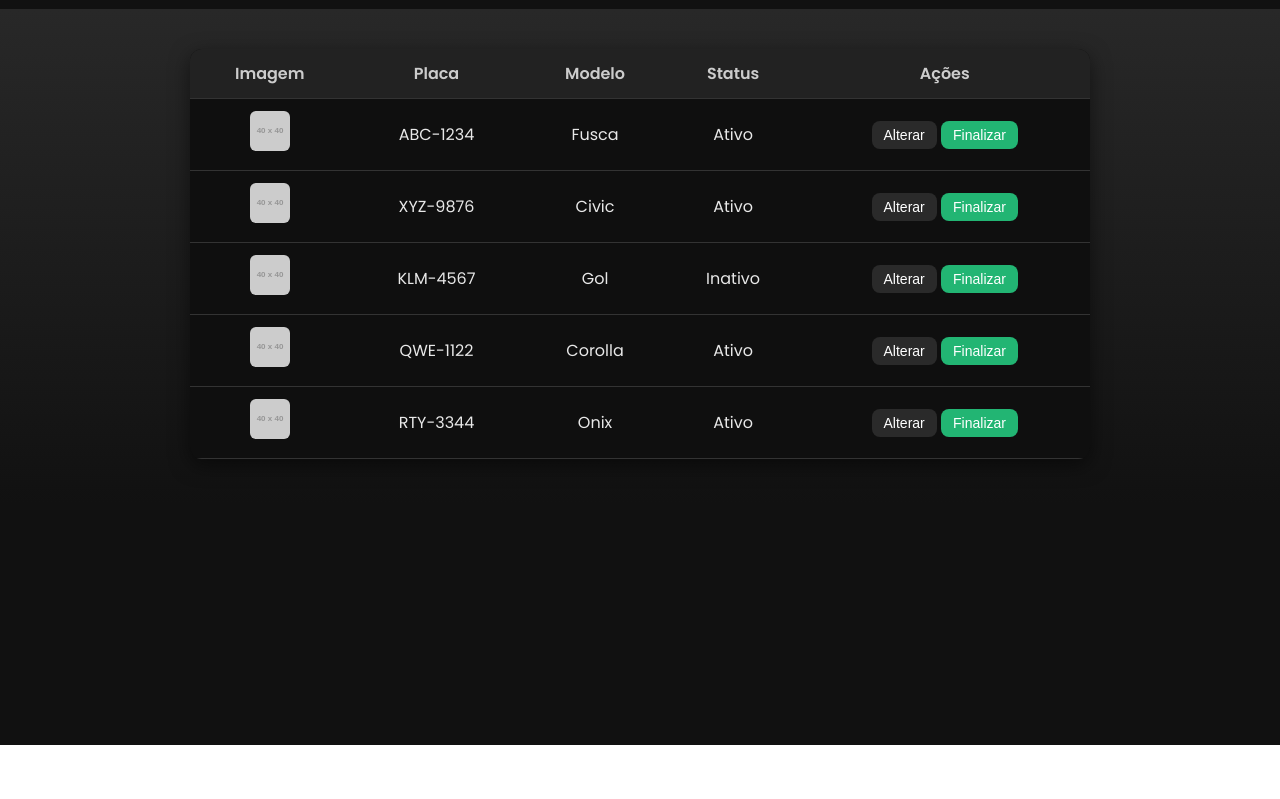
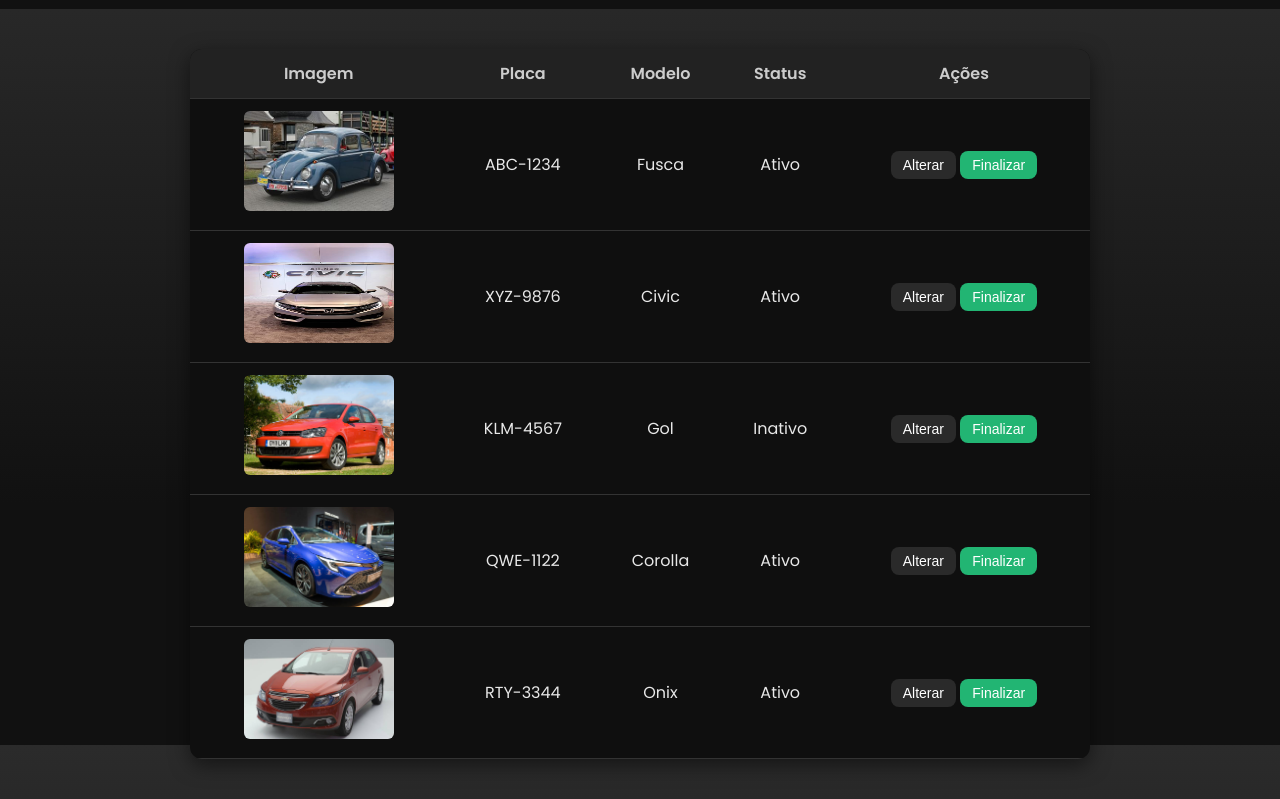
Before and after one commit to estacionar-software/estacionar-frontend-trabalho, a plain HTML site: page index.html in a window 1280 px wide. Shown: the part 55-854 px from the top of the page. Before the commit the page ends 800 px from the top, so only its background shows below. Drawn offline with Linux system fonts and the light colour scheme; placeholder pictures from the web are drawn by us.

Commit message:
feat images

```diff
--- a/css/index.css
+++ b/css/index.css
@@ -194,3 +194,9 @@
   justify-content:flex-end;
   gap:8px;
 }
+
+.car-table img{
+  width:150px;
+  height:100px;
+  border-radius:6px;
+}
--- a/index.html
+++ b/index.html
@@ -43,7 +43,7 @@
         </thead>
         <tbody>
           <tr>
-            <td><img src="https://via.placeholder.com/40" alt="carro"></td>
+            <td><img src="./assets/Fusca.JPG"  alt="carro"></td>
             <td>ABC-1234</td>
             <td>Fusca</td>
             <td>Ativo</td>
@@ -53,7 +53,7 @@
             </td>
           </tr>
           <tr>
-            <td><img src="https://via.placeholder.com/40" alt="carro"></td>
+            <td><img src="./assets/Civic.jpg" alt="carro"></td>
             <td>XYZ-9876</td>
             <td>Civic</td>
             <td>Ativo</td>
@@ -63,7 +63,7 @@
             </td>
           </tr>
           <tr>
-            <td><img src="https://via.placeholder.com/40" alt="carro"></td>
+            <td><img src="./assets/gol.jpg" alt="carro"></td>
             <td>KLM-4567</td>
             <td>Gol</td>
             <td>Inativo</td>
@@ -73,7 +73,7 @@
             </td>
           </tr>
           <tr>
-            <td><img src="https://via.placeholder.com/40" alt="carro"></td>
+            <td><img src="./assets/corollagr.jpg" alt="carro"></td>
             <td>QWE-1122</td>
             <td>Corolla</td>
             <td>Ativo</td>
@@ -83,7 +83,7 @@
             </td>
           </tr>
           <tr>
-            <td><img src="https://via.placeholder.com/40" alt="carro"></td>
+            <td><img src="./assets/Onix.jpg"  alt="carro"></td>
             <td>RTY-3344</td>
             <td>Onix</td>
             <td>Ativo</td>
```
Also changed, not shown: assets/Civic.jpg (added), assets/Fusca.JPG (added), assets/Onix.jpg (added), assets/corollagr.jpg (added), assets/gol.jpg (added).
